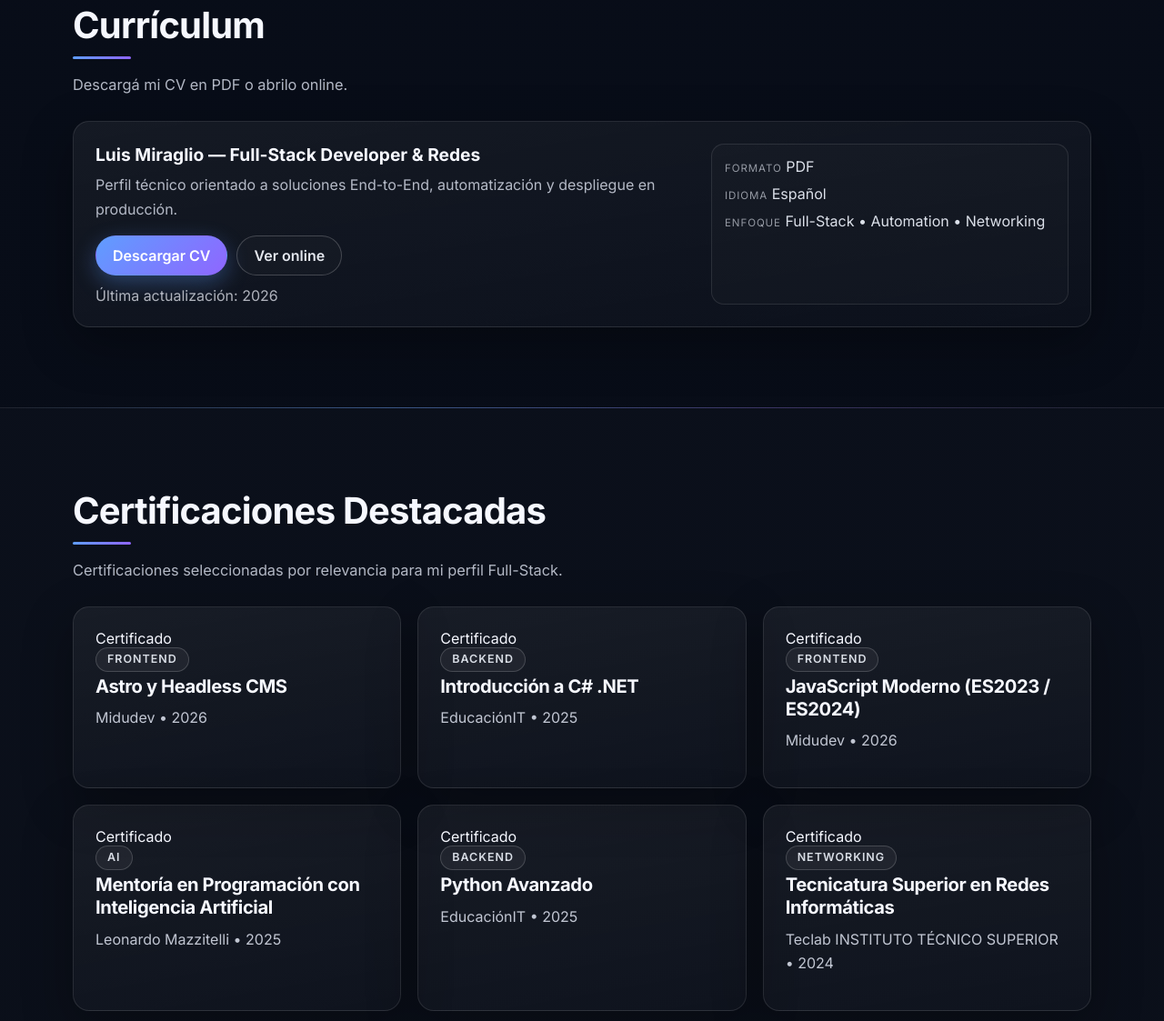
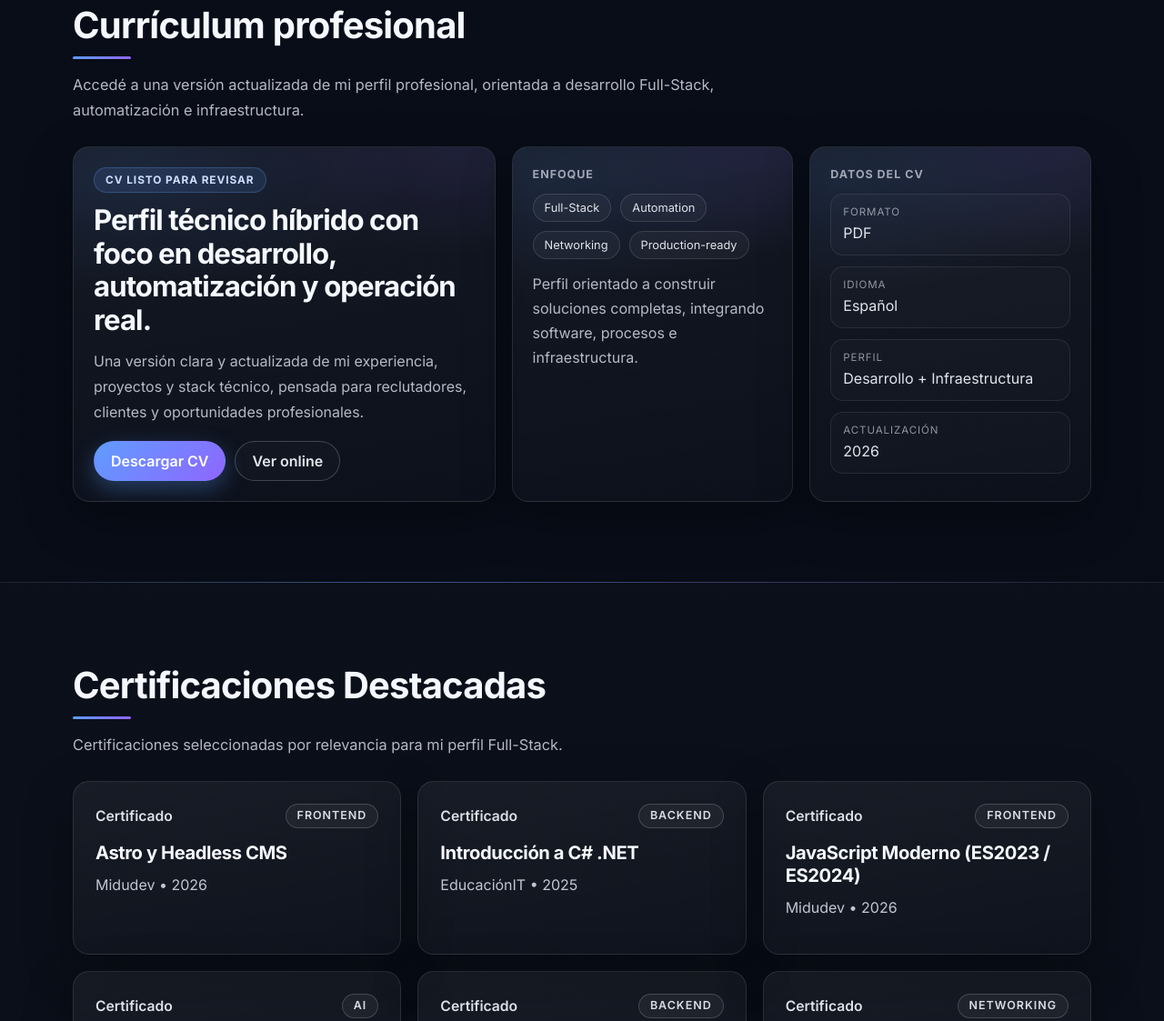
Before and after one commit to LuisMiraglio/luismiraglio-portfolio, an Astro site: page / in a window 1280 px wide. Shown: the part 3823-4946 px from the top of the page at 91% size. Built offline with nearby package versions, Linux system fonts and the light colour scheme; Astro itself is replaced by a stand-in of ours.

Commit message:
Actualización de Portafolio

```diff
--- a/src/pages/index.astro
+++ b/src/pages/index.astro
@@ -307,16 +307,23 @@ const certCategories = Array.from(new Set(otherCerts.map((c) => c.data.category)
 
 <section id="cv" class="section">
   <div class="container">
-    <h2>Currículum</h2>
+    <div class="cv-section-head">
+      <h2>Currículum profesional</h2>
       <p class="section-subtitle">
-      Descargá mi CV en PDF o abrilo online.
+        Accedé a una versión actualizada de mi perfil profesional, orientada a desarrollo Full-Stack, automatización e infraestructura.
       </p>
+    </div>
 
-    <div class="cv-card">
-      <div>
-        <h3 class="cv-title">Luis Miraglio — Full-Stack Developer & Redes</h3>
-        <p class="cv-text">
-          Perfil técnico orientado a soluciones End-to-End, automatización y despliegue en producción.
+    <div class="cv-layout">
+      <div class="cv-panel cv-panel-main">
+        <span class="cv-eyebrow">CV listo para revisar</span>
+
+        <h3 class="cv-main-title">
+          Perfil técnico híbrido con foco en desarrollo, automatización y operación real.
+        </h3>
+
+        <p class="cv-main-text">
+          Una versión clara y actualizada de mi experiencia, proyectos y stack técnico, pensada para reclutadores, clientes y oportunidades profesionales.
         </p>
 
         <div class="cv-actions">
@@ -328,24 +335,46 @@ const certCategories = Array.from(new Set(otherCerts.map((c) => c.data.category)
             Ver online
           </a>
         </div>
+      </div>
 
-        <p class="cv-note">
-          Última actualización: <span class="cv-date">2026</span>
+      <div class="cv-panel cv-panel-info">
+        <span class="cv-mini-title">Enfoque</span>
+
+        <div class="cv-tags">
+          <span>Full-Stack</span>
+          <span>Automation</span>
+          <span>Networking</span>
+          <span>Production-ready</span>
+        </div>
+
+        <p class="cv-info-text">
+          Perfil orientado a construir soluciones completas, integrando software, procesos e infraestructura.
         </p>
       </div>
 
-      <div class="cv-meta">
-        <div class="cv-meta-row">
-          <span class="cv-label">Formato</span>
-          <span class="cv-value">PDF</span>
+      <div class="cv-panel cv-panel-meta">
+        <span class="cv-mini-title">Datos del CV</span>
+
+        <div class="cv-meta-list">
+          <div class="cv-meta-item">
+            <span class="cv-meta-label">Formato</span>
+            <span class="cv-meta-value">PDF</span>
           </div>
-        <div class="cv-meta-row">
-          <span class="cv-label">Idioma</span>
-          <span class="cv-value">Español</span>
+
+          <div class="cv-meta-item">
+            <span class="cv-meta-label">Idioma</span>
+            <span class="cv-meta-value">Español</span>
           </div>
-        <div class="cv-meta-row">
-          <span class="cv-label">Enfoque</span>
-          <span class="cv-value">Full-Stack • Automation • Networking</span>
+
+          <div class="cv-meta-item">
+            <span class="cv-meta-label">Perfil</span>
+            <span class="cv-meta-value">Desarrollo + Infraestructura</span>
+          </div>
+
+          <div class="cv-meta-item">
+            <span class="cv-meta-label">Actualización</span>
+            <span class="cv-meta-value">2026</span>
+          </div>
         </div>
       </div>
     </div>
@@ -364,7 +393,10 @@ const certCategories = Array.from(new Set(otherCerts.map((c) => c.data.category)
       <div class="projects-grid">
         {featuredCerts.map((c) => (
           <div class="project-card">
+          <div class="cert-top">
             <div class="cert-label">Certificado</div>
+            <div class="card-category">{c.data.category}</div>
+          </div>
 
           {c.data.credentialUrl && (
             <a
@@ -375,8 +407,6 @@ const certCategories = Array.from(new Set(otherCerts.map((c) => c.data.category)
               aria-label="Ver certificado"
             ></a>
           )}
-
-            <div class="card-category">{c.data.category}</div>
 
             <h3>{c.data.title}</h3>
             <p>{c.data.issuer} • {c.data.date}</p>
@@ -417,8 +447,10 @@ const certCategories = Array.from(new Set(otherCerts.map((c) => c.data.category)
               ></a>
             )}
 
+            <div class="cert-top">
               <div class="cert-label">Certificado</div>
               <div class="card-category">{c.data.category}</div>
+            </div>
 
             <h3>{c.data.title}</h3>
             <p>{c.data.issuer} • {c.data.date}</p>
--- a/src/styles/global.css
+++ b/src/styles/global.css
@@ -448,6 +448,26 @@ a {
   z-index: 2;
 }
 
+.cert-top {
+  display: flex;
+  align-items: center;
+  justify-content: space-between;
+  gap: 0.75rem;
+  margin-bottom: 0.9rem;
+}
+
+.cert-label {
+  margin: 0;
+  font-size: 0.98rem;
+  font-weight: 600;
+  color: rgba(243, 247, 255, 0.9);
+}
+
+.cert-top .card-category {
+  margin: 0;
+  margin-left: auto;
+}
+
 .project-image {
   width: 100%;
   height: 130px;
@@ -742,57 +762,147 @@ a {
 
 /* ================= CV ================= */
 
-.cv-card {
-  display: grid;
-  grid-template-columns: 1.25fr 0.75fr;
-  gap: 22px;
-  padding: 24px;
+.cv-section-head {
+  margin-bottom: 24px;
 }
 
-.cv-title {
-  margin: 0 0 8px;
-  font-size: 1.2rem;
+.cv-layout {
+  display: grid;
+  grid-template-columns: 1.35fr 0.9fr 0.9fr;
+  gap: 18px;
+  align-items: stretch;
 }
 
-.cv-text {
-  margin: 0 0 15px;
+.cv-panel {
+  border-radius: var(--radius);
+  border: 1px solid var(--line);
+  background: linear-gradient(170deg, rgba(255, 255, 255, 0.055), rgba(255, 255, 255, 0.02));
+  box-shadow: var(--shadow);
+  padding: 22px;
+  position: relative;
+  overflow: hidden;
+}
+
+.cv-panel::before {
+  content: "";
+  position: absolute;
+  inset: 0;
+  pointer-events: none;
+  background:
+    radial-gradient(520px 220px at 14% 8%, rgba(95, 157, 255, 0.11), transparent 58%),
+    radial-gradient(420px 220px at 92% 0%, rgba(143, 102, 255, 0.1), transparent 54%);
+}
+
+.cv-panel > * {
+  position: relative;
+  z-index: 2;
+}
+
+.cv-panel-main {
+  display: flex;
+  flex-direction: column;
+  justify-content: center;
+  min-height: 100%;
+}
+
+.cv-eyebrow {
+  display: inline-flex;
+  width: fit-content;
+  margin-bottom: 12px;
+  padding: 6px 12px;
+  border-radius: 999px;
+  font-size: 0.74rem;
+  font-weight: 700;
+  letter-spacing: 0.08em;
+  text-transform: uppercase;
+  color: #cfe0ff;
+  background: rgba(95, 157, 255, 0.12);
+  border: 1px solid rgba(95, 157, 255, 0.28);
+}
+
+.cv-main-title {
+  margin: 0 0 12px;
+  font-size: clamp(1.35rem, 2.6vw, 1.95rem);
+  line-height: 1.18;
+  letter-spacing: -0.03em;
+}
+
+.cv-main-text {
+  margin: 0 0 18px;
   color: var(--text-muted);
-  line-height: 1.7;
+  line-height: 1.75;
+  max-width: 52ch;
 }
 
 .cv-actions {
   display: flex;
   gap: 10px;
   flex-wrap: wrap;
-  margin-bottom: 12px;
 }
 
-.cv-note {
-  margin: 0;
-  color: rgba(243, 246, 255, 0.7);
+.cv-panel-info,
+.cv-panel-meta {
+  display: flex;
+  flex-direction: column;
+  justify-content: flex-start;
 }
 
-.cv-meta {
+.cv-mini-title {
+  display: inline-block;
+  margin-bottom: 14px;
+  font-size: 0.78rem;
+  font-weight: 700;
+  letter-spacing: 0.08em;
+  text-transform: uppercase;
+  color: rgba(242, 246, 255, 0.62);
+}
+
+.cv-tags {
+  display: flex;
+  flex-wrap: wrap;
+  gap: 10px;
+  margin-bottom: 14px;
+}
+
+.cv-tags span {
+  padding: 7px 12px;
+  border-radius: 999px;
+  font-size: 0.8rem;
+  color: rgba(245, 248, 255, 0.9);
+  background: rgba(255, 255, 255, 0.04);
+  border: 1px solid rgba(255, 255, 255, 0.12);
+}
+
+.cv-info-text {
+  margin: 0;
+  color: var(--text-muted);
+  line-height: 1.7;
+}
+
+.cv-meta-list {
+  display: grid;
+  gap: 12px;
+}
+
+.cv-meta-item {
+  padding: 12px 13px;
   border-radius: 14px;
-  border: 1px solid var(--line);
-  padding: 14px;
+  border: 1px solid rgba(255, 255, 255, 0.08);
   background: rgba(255, 255, 255, 0.02);
 }
 
-.cv-meta-row + .cv-meta-row {
-  margin-top: 10px;
-}
-
-.cv-label {
+.cv-meta-label {
+  display: block;
+  margin-bottom: 4px;
   font-size: 0.72rem;
   text-transform: uppercase;
   letter-spacing: 0.08em;
-  color: rgba(242, 246, 255, 0.58);
+  color: rgba(242, 246, 255, 0.56);
 }
 
-.cv-value {
-  color: rgba(242, 246, 255, 0.9);
-  margin-top: 4px;
+.cv-meta-value {
+  color: rgba(242, 246, 255, 0.92);
+  line-height: 1.5;
 }
 
 /* ================= CONTACT ================= */
@@ -1220,9 +1330,9 @@ a {
 
 @media (max-width: 940px) {
   .skills-stack,
-  .cv-card,
   .contact-wrap,
-  .about-grid {
+  .about-grid,
+  .cv-layout {
     grid-template-columns: 1fr;
   }
 }
```
Lines whose indentation alone changed are shown as unchanged.
